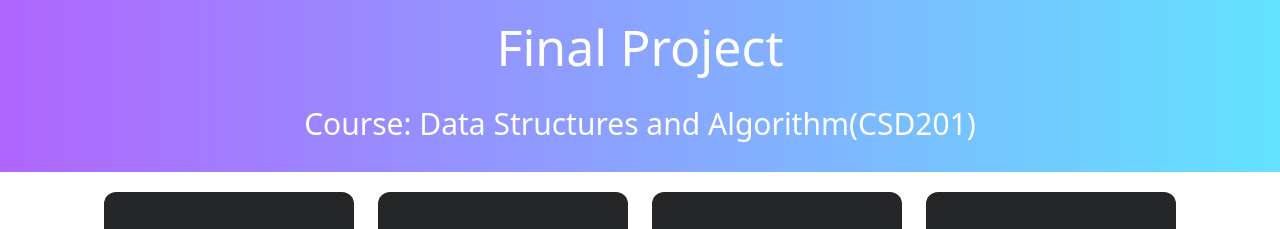
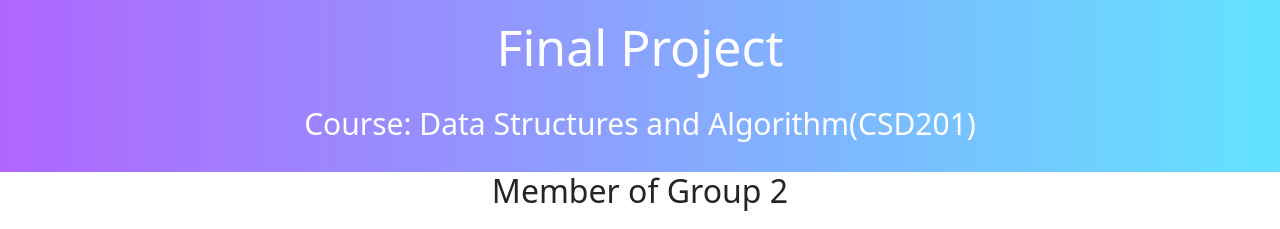
Before and after one commit to thanhduong1311/AssignmentCSD_About, a plain HTML site: page index.html in a window 1280 px wide. Shown: the top 229 px of the page. Drawn offline with nearby package versions, Linux system fonts and the light colour scheme.

Commit message:
pull code

```diff
--- a/index.html
+++ b/index.html
@@ -28,8 +28,20 @@
         </div>
 
         <div id="body">
+<!--
+            <div class="mentor col-lg-12">
+                <div class="cards">
+
+                    <img class="cards-img" src="./assets/img/1.png">
+
+                    <div class="cards-name"> Vo Hoang Tu </div>
+                    <div class="cards-decription">Mentor</div>
+                </div>
+            </div> -->
+
+            <h2 class="col-md-12 text-center ">Member of Group 2</h2>
+
             <div class="profile-main">
-
 
                 <div class="cards">
 
```
